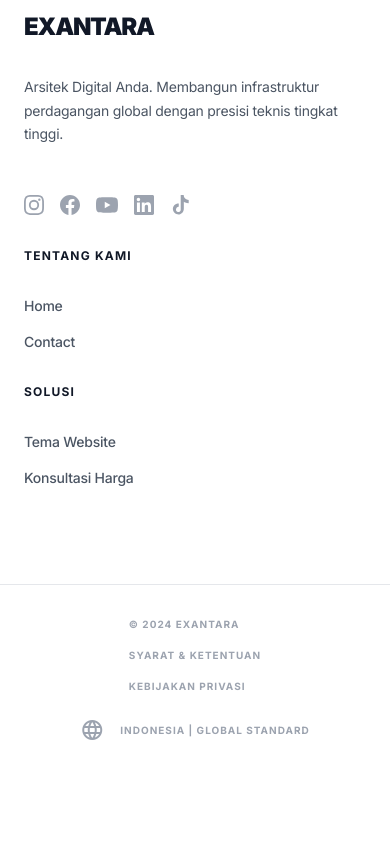
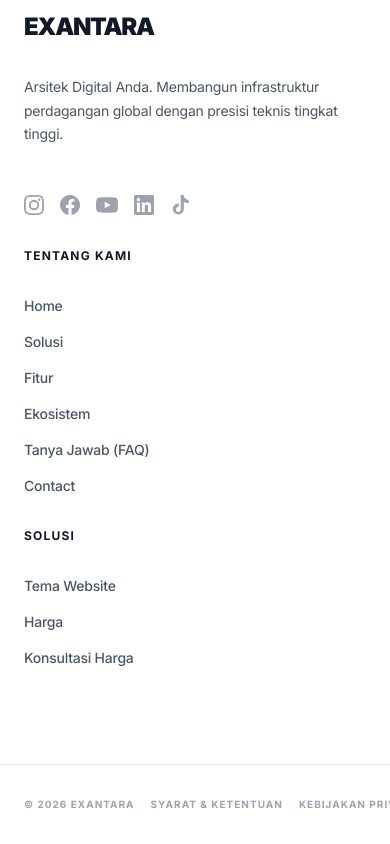
Before and after one commit to frumpfruit/exacommerce-template, a React (Vite) app: page /tema in a window 390 px wide. Shown: the part 4155-4999 px from the top of the page. Before the commit the page ends 4929 px from the top, so only its background shows below. Built offline with nearby package versions, Linux system fonts and the light colour scheme; a web font is replaced by a local one.

Commit message:
fix: restore previous footer links and adjust bottom bar layout for mobile

```diff
--- a/src/components/Footer.jsx
+++ b/src/components/Footer.jsx
@@ -11,6 +11,10 @@ export default function Footer({ dark = false }) {
       heading: 'Tentang Kami',
       items: [
         { name: 'Home', path: '/' },
+        { name: 'Solusi', path: '/#solusi' },
+        { name: 'Fitur', path: '/#fitur' },
+        { name: 'Ekosistem', path: '/#ekosistem' },
+        { name: 'Tanya Jawab (FAQ)', path: '/#faq' },
         { name: 'Contact', path: 'https://wa.me/6282337123533?text=Halo%20Exantara,%20saya%20tertarik%20dengan%20layanan%20Anda.' },
       ],
     },
@@ -18,6 +22,7 @@ export default function Footer({ dark = false }) {
       heading: 'Solusi',
       items: [
         { name: 'Tema Website', path: '/tema' },
+        { name: 'Harga', path: '/harga' },
         { name: 'Konsultasi Harga', path: 'https://wa.me/6282337123533?text=Halo%20Exantara,%20saya%20tertarik%20dengan%20layanan%20Anda.' },
       ],
     },
@@ -126,18 +131,12 @@ export default function Footer({ dark = false }) {
         ))}
       </StaggerContainer>
 
-      <div className={`px-6 md:px-12 lg:px-16 py-8 border-t flex flex-col md:flex-row justify-between items-center gap-6 text-[10px] uppercase tracking-widest font-label font-bold ${
+      <div className={`px-6 md:px-12 lg:px-16 py-8 border-t flex flex-row items-center gap-4 md:gap-10 text-[10px] uppercase tracking-widest font-label font-bold whitespace-nowrap overflow-x-auto w-full ${
         dark ? 'border-white/10 text-gray-500' : 'border-gray-200 text-gray-400'
       }`}>
-        <div className="flex flex-col md:flex-row gap-4 md:gap-10">
-          <span>© 2024 Exantara</span>
-          <Link className={`transition-colors ${dark ? 'hover:text-white' : 'hover:text-[#111827]'}`} to="/legal/terms">Syarat & Ketentuan</Link>
-          <Link className={`transition-colors ${dark ? 'hover:text-white' : 'hover:text-[#111827]'}`} to="/legal/privacy">Kebijakan Privasi</Link>
-        </div>
-        <div className="flex items-center gap-4">
-          <span className="material-symbols-outlined text-sm">language</span>
-          <span>Indonesia | Global Standard</span>
-        </div>
+        <span className="shrink-0">© 2026 Exantara</span>
+        <Link className={`shrink-0 transition-colors ${dark ? 'hover:text-white' : 'hover:text-[#111827]'}`} to="/legal/terms">Syarat & Ketentuan</Link>
+        <Link className={`shrink-0 transition-colors ${dark ? 'hover:text-white' : 'hover:text-[#111827]'}`} to="/legal/privacy">Kebijakan Privasi</Link>
       </div>
     </footer>
   );
```
